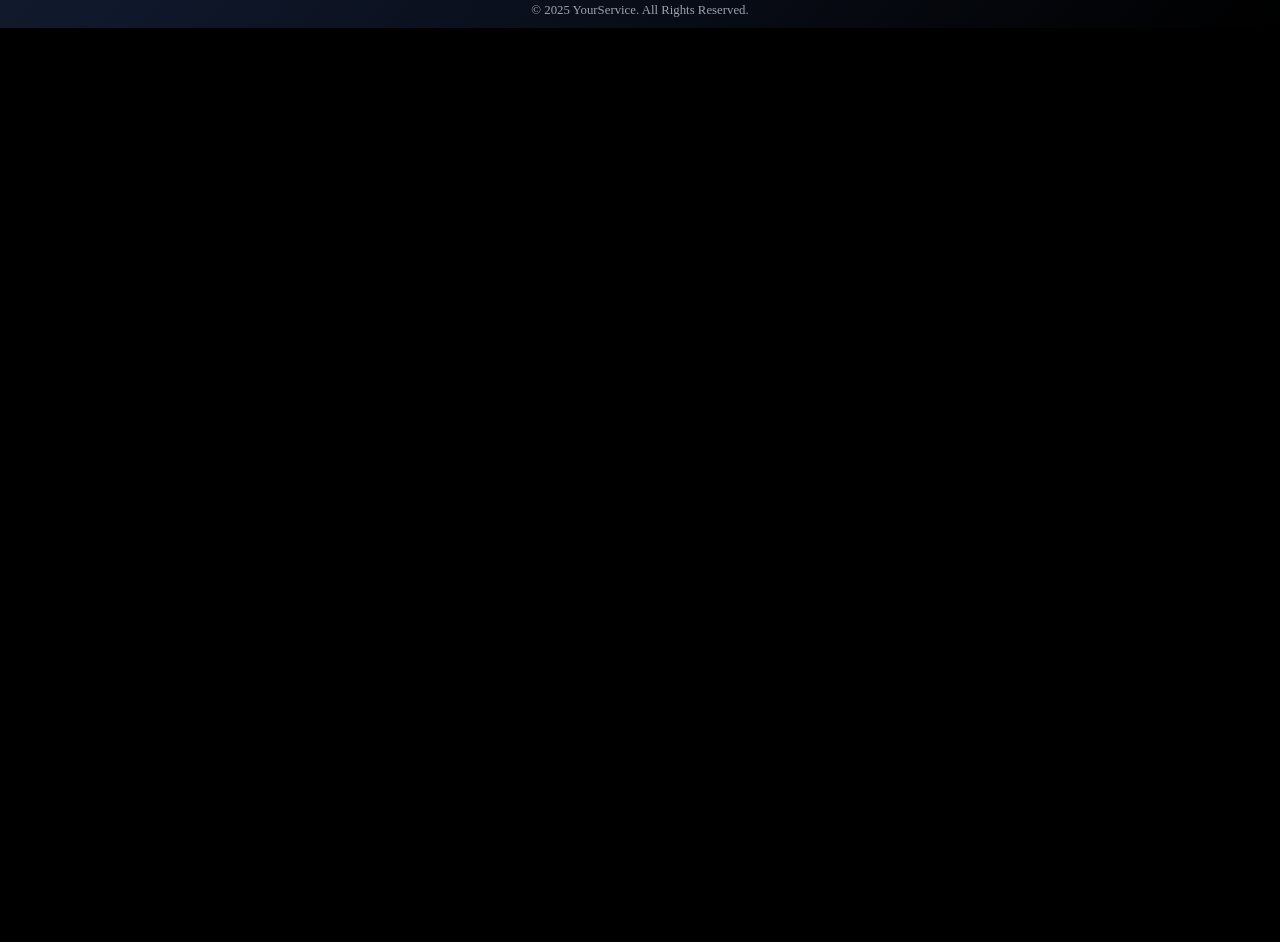
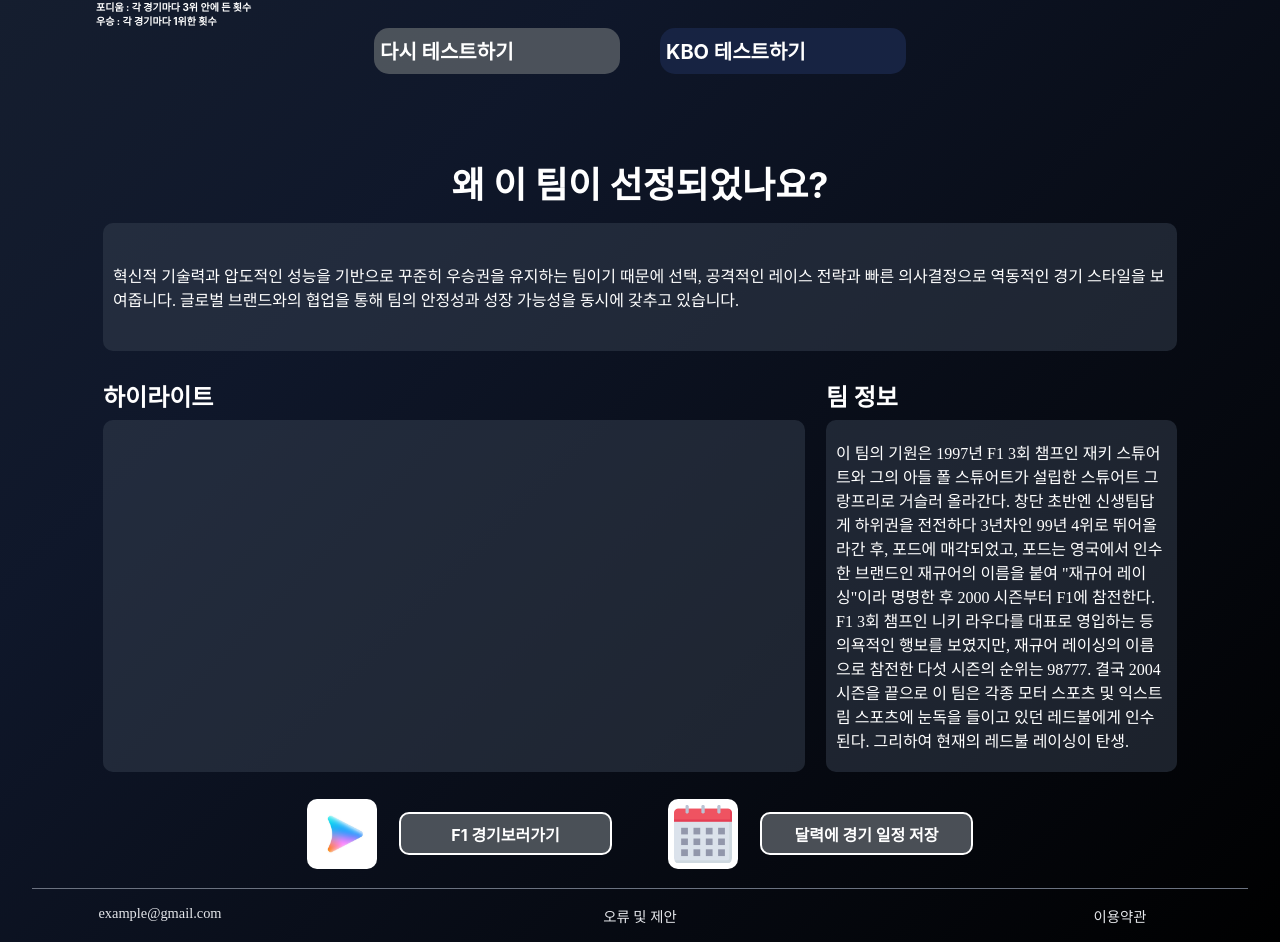
Before and after one commit to SportsTeamRecommend/FrontEnd, a React (Vite) app: page /result in a window 1280 px wide. Shown: the part 1013-1955 px from the top of the page. Before the commit the page ends 1041 px from the top, so only its background shows below. Built offline with nearby package versions, Linux system fonts and the light colour scheme.

Commit message:
feat: 결과 페이지 구현 및 디자인

```diff
--- /dev/null
+++ b/src/components/result/ResultActions.jsx
@@ -0,0 +1,91 @@
+import styled from 'styled-components';
+
+const CardDescriptionWrapper = styled.div`
+  padding-top: 10px;
+  gap: 4px;
+
+  width: 85%;
+  margin-bottom: 70px;
+`;
+
+const DescriptionGroup = styled.div`
+  display: flex;
+  flex-direction: column;
+  align-items: flex-start;
+  justify-content: flex-start;
+  width: 100%;
+`;
+const BaseText = styled.div`
+  color: #fff;
+  font-family: Inter;
+
+  font-style: normal;
+  font-weight: 700;
+`;
+const Title = styled(BaseText)`
+  font-size: 14px;
+  line-height: normal;
+`;
+const Description = styled(BaseText)`
+  font-size: 10px;
+  line-height: 14px;
+`;
+
+const ButtonGroup = styled.div`
+  display: flex;
+  align-items: center;
+  justify-content: center;
+  gap: 40px;
+`;
+const Button = styled.button`
+  border-radius: 15px;
+  background: rgba(86, 91, 98, 0.86);
+  width: 246px;
+  height: 46px;
+  flex-shrink: 0;
+
+  border-radius: 15px;
+
+  display: flex;
+
+  flex-direction: column;
+  justify-content: center;
+  flex-shrink: 0;
+  color: #fff;
+  text-align: center;
+  font-family: Inter;
+  font-size: 20px;
+  font-style: normal;
+  font-weight: 700;
+  line-height: normal;
+`;
+const RetryButton = styled(Button)`
+  background: rgba(86, 91, 98, 0.86);
+`;
+const KboButton = styled(Button)`
+  background: rgba(25, 38, 71, 0.86);
+`;
+
+const ResultActions = () => {
+  return (
+    <CardDescriptionWrapper>
+      <DescriptionGroup>
+        <Title>용어 설명</Title>
+        <Description>
+          WCC : 1년동안 가장 많은 포인트를 가져간 팀이 차지하는 팀 우승
+          <br />
+          WDC : 1년동안 가장 많은 포인트를 획득한 드라이버가 차지하는 개인 우승
+          <br />
+          포디움 : 각 경기마다 3위 안에 든 횟수 <br />
+          우승 : 각 경기마다 1위한 횟수 <br />
+        </Description>
+      </DescriptionGroup>
+      <ButtonGroup>
+        <RetryButton>다시 테스트하기</RetryButton>
+        <KboButton>KBO 테스트하기</KboButton>
+      </ButtonGroup>
+    </CardDescriptionWrapper>
+  );
+};
+
+export default ResultActions;
--- /dev/null
+++ b/src/components/result/TeamInfoSection.jsx
@@ -0,0 +1,178 @@
+import styled from 'styled-components';
+
+import copang from './../../assets/copang.jpg';
+import dal from '../../assets/dalluck.png';
+
+const SectionWrapper = styled.div`
+  color: white;
+  display: flex;
+  flex-direction: column;
+  align-items: center;
+  justify-content: center;
+  padding: 12px 58px;
+  box-sizing: border-box;
+  gap: 27px;
+  width: 100%;
+  max-width: 1190px;
+`;
+const FirstContent = styled.div`
+  text-align: center;
+  gap: 15px;
+  width: 100%;
+`;
+const MainTitle = styled.div`
+  color: #fff;
+  text-align: center;
+  font-family: Inter;
+  font-size: 36px;
+  font-style: normal;
+  font-weight: 700;
+  line-height: normal;
+  margin-bottom: 15px;
+`;
+const MainDescription = styled.div`
+  border-radius: 10px;
+  background: rgba(55, 65, 81, 0.5);
+  padding: 40px 10px;
+
+  display: flex;
+  flex-direction: column;
+  align-items: start;
+  flex-shrink: 0;
+  text-align: left;
+`;
+
+const SecondContent = styled.div`
+  display: flex;
+  flex-direction: row;
+  gap: 21px;
+  width: 100%;
+  align-items: stretch;
+`;
+const Box = styled.div`
+  display: flex;
+  flex-direction: column;
+  flex: ${(props) => props.flex || 1};
+  gap: 7px;
+`;
+const BoxTitle = styled.div`
+  color: #fff;
+  font-family: Inter;
+  font-size: 24px;
+  font-style: normal;
+  font-weight: 700;
+  line-height: normal;
+`;
+const VideoContanier = styled.div`
+  flex: 1;
+  border-radius: 10px;
+  background: rgba(55, 65, 81, 0.5);
+  padding: 20px 10px;
+`;
+const TeamDescriptionCard = styled.div`
+  flex: 1;
+  border-radius: 10px;
+  background: rgba(55, 65, 81, 0.5);
+  padding: 20px 10px;
+`;
+
+const ThirdContent = styled.div`
+  display: flex;
+  align-items: center;
+  justify-content: center;
+  gap: 56px;
+`;
+const BottunGroup = styled.div`
+  display: flex;
+  align-items: center;
+  justify-content: center;
+  gap: 22px;
+`;
+const ImageBox = styled.button`
+  border-radius: 10px;
+  width: 70px;
+  height: 70px;
+  flex-shrink: 0;
+  display: flex;
+  align-items: center;
+  justify-content: center;
+  background-color: #fff;
+
+  img {
+    width: 100%;
+    height: 100%;
+    object-fit: cover;
+    border-radius: 10px;
+  }
+`;
+const Button = styled.button`
+  width: 213px;
+  height: 43px;
+  flex-shrink: 0;
+  border-radius: 10px;
+
+  border-radius: 10px;
+  border: 2px solid #fff;
+  background: rgba(86, 91, 98, 0.86);
+
+  color: #fff;
+  text-align: center;
+  font-family: Inter;
+  font-size: 16px;
+  font-style: normal;
+  font-weight: 700;
+  line-height: normal;
+`;
+
+const TeamInfoSection = () => {
+  return (
+    <SectionWrapper>
+      <FirstContent>
+        <MainTitle>왜 이 팀이 선정되었나요?</MainTitle>
+        <MainDescription>
+          혁신적 기술력과 압도적인 성능을 기반으로 꾸준히 우승권을 유지하는
+          팀이기 때문에 선택, 공격적인 레이스 전략과 빠른 의사결정으로 역동적인
+          경기 스타일을 보여줍니다. 글로벌 브랜드와의 협업을 통해 팀의 안정성과
+          성장 가능성을 동시에 갖추고 있습니다.
+        </MainDescription>
+      </FirstContent>
+      <SecondContent>
+        <Box flex={2}>
+          <BoxTitle>하이라이트</BoxTitle>
+          <VideoContanier></VideoContanier>
+        </Box>
+        <Box flex={1}>
+          <BoxTitle>팀 정보</BoxTitle>
+          <TeamDescriptionCard>
+            이 팀의 기원은 1997년 F1 3회 챔프인 재키 스튜어트와 그의 아들 폴
+            스튜어트가 설립한 스튜어트 그랑프리로 거슬러 올라간다. 창단 초반엔
+            신생팀답게 하위권을 전전하다 3년차인 99년 4위로 뛰어올라간 후,
+            포드에 매각되었고, 포드는 영국에서 인수한 브랜드인 재규어의 이름을
+            붙여 "재규어 레이싱"이라 명명한 후 2000 시즌부터 F1에 참전한다. F1
+            3회 챔프인 니키 라우다를 대표로 영입하는 등 의욕적인 행보를
+            보였지만, 재규어 레이싱의 이름으로 참전한 다섯 시즌의 순위는 98777.
+            결국 2004 시즌을 끝으로 이 팀은 각종 모터 스포츠 및 익스트림
+            스포츠에 눈독을 들이고 있던 레드불에게 인수된다. 그리하여 현재의
+            레드불 레이싱이 탄생.
+          </TeamDescriptionCard>
+        </Box>
+      </SecondContent>
+      <ThirdContent>
+        <BottunGroup>
+          <ImageBox>
+            <img src={copang} alt="" />
+          </ImageBox>
+          <Button>F1 경기보러가기</Button>
+        </BottunGroup>
+        <BottunGroup>
+          <ImageBox>
+            <img src={dal} alt="" />
+          </ImageBox>
+          <Button>달력에 경기 일정 저장</Button>
+        </BottunGroup>
+      </ThirdContent>
+    </SectionWrapper>
+  );
+};
+
+export default TeamInfoSection;
--- a/src/pages/Result.jsx
+++ b/src/pages/Result.jsx
@@ -2,6 +2,8 @@
 
 import ResultCard from '../components/result/ResultCard';
 import Header from '../components/result/Header';
+import TeamInfoSection from '../components/result/TeamInfoSection';
+import ResultActions from '../components/result/ResultActions';
 
 const ResultContainer = styled.div`
   color: white;
@@ -16,6 +18,8 @@
     <ResultContainer>
       <Header />
       <ResultCard />
+      <ResultActions />
+      <TeamInfoSection />
     </ResultContainer>
   );
 };
```
Also changed, not shown: src/assets/copang.jpg (added), src/assets/dalluck.png (added).
